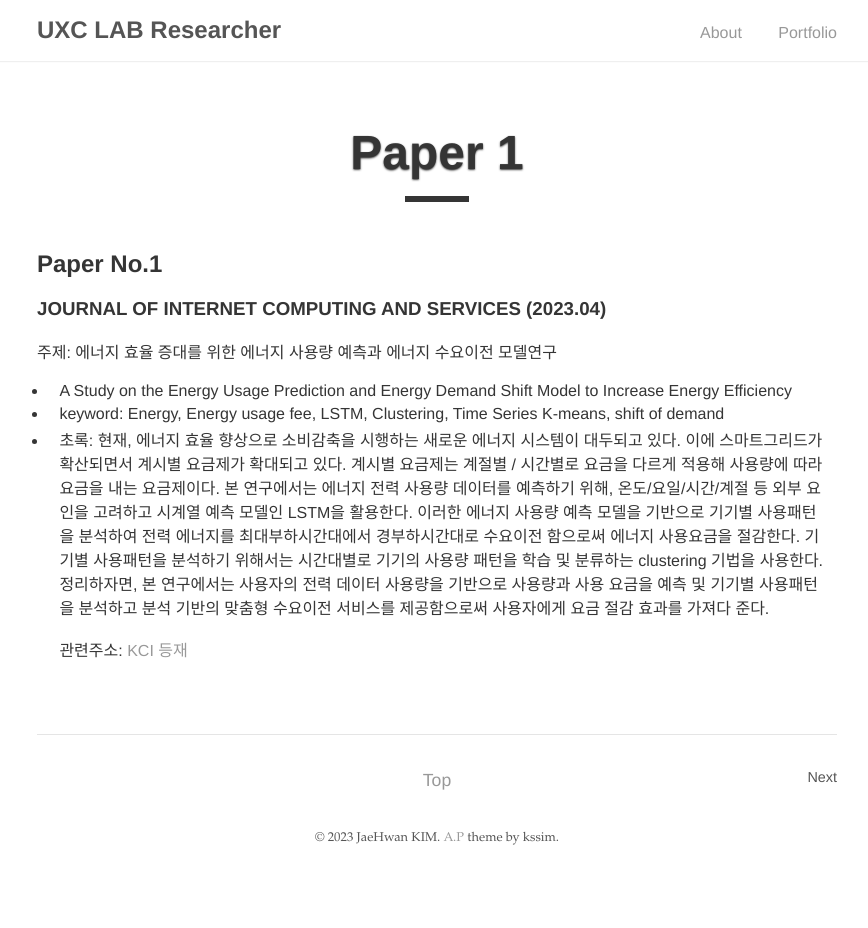
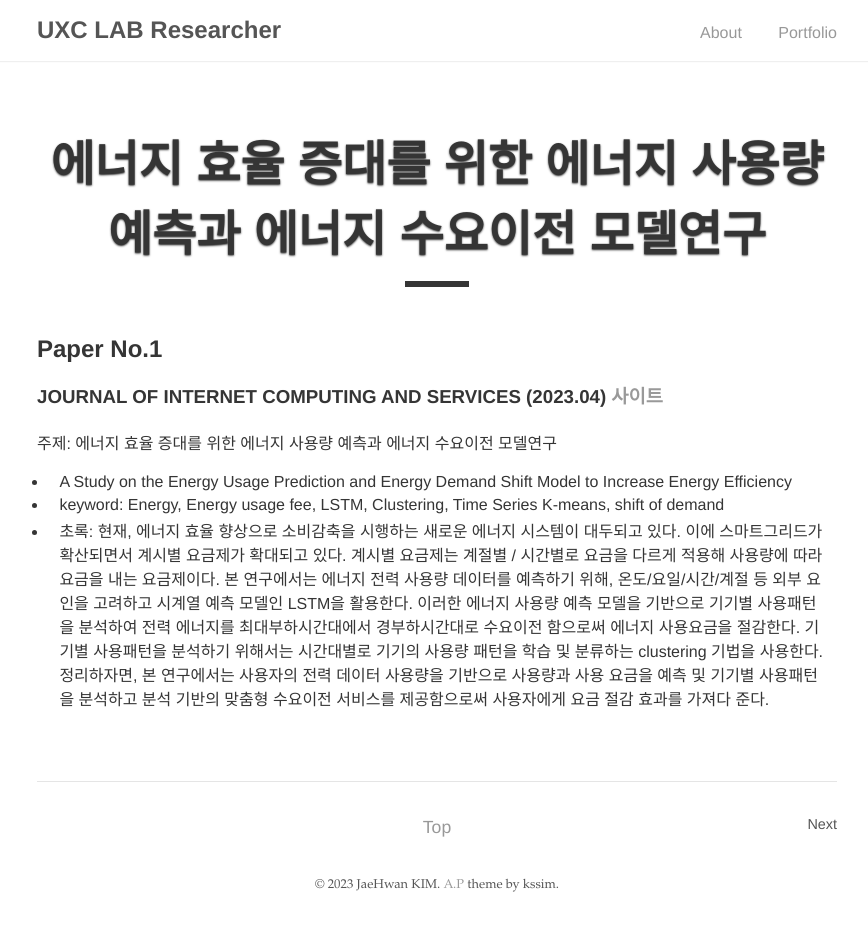
Before and after one commit to kjhwan98/kjhwan98.github.io, a Jekyll site: the page built from _posts/2023-04-01-Paper.md, in a window 1280 px wide. Shown: the whole page, without its empty margins (203-1071 px from the left). Built offline with Jekyll 4.4.1, drawn with Linux system fonts in a browser that asks for light colours; before the commit the page ends 900 px from its top, so only the background shows below that.

Commit message:
Update 2023-04-01-Paper.md

```diff
--- a/_posts/2023-04-01-Paper.md
+++ b/_posts/2023-04-01-Paper.md
@@ -1,16 +1,15 @@
 ---
 layout: post
-title:  "Paper 1"
-info: "논문 게재"
+title: "에너지 효율 증대를 위한 에너지 사용량 예측과 에너지 수요이전 모델연구"
+info: "KCI 등재"
 tech: "python"
 type: G
 ---
 
 ## Paper No.1
-### JOURNAL OF INTERNET COMPUTING AND SERVICES (2023.04)
+### JOURNAL OF INTERNET COMPUTING AND SERVICES (2023.04) [사이트](https://www.kci.go.kr/kciportal/ci/sereArticleSearch/ciSereArtiView.kci?sereArticleSearchBean.artiId=ART002956737)
 주제: 에너지 효율 증대를 위한 에너지 사용량 예측과 에너지 수요이전 모델연구 <br/>
 - A Study on the Energy Usage Prediction and Energy Demand Shift Model to Increase Energy Efficiency <br/>
 - keyword: Energy, Energy usage fee, LSTM, Clustering, Time Series K-means, shift of demand
 - 초록: 현재, 에너지 효율 향상으로 소비감축을 시행하는 새로운 에너지 시스템이 대두되고 있다. 이에 스마트그리드가 확산되면서 계시별 요금제가 확대되고 있다. 계시별 요금제는 계절별 / 시간별로 요금을 다르게 적용해 사용량에 따라 요금을 내는 요금제이다. 본 연구에서는 에너지 전력 사용량 데이터를 예측하기 위해, 온도/요일/시간/계절 등 외부 요인을 고려하고 시계열 예측 모델인 LSTM을 활용한다. 이러한 에너지 사용량 예측 모델을 기반으로 기기별 사용패턴을 분석하여 전력 에너지를 최대부하시간대에서 경부하시간대로 수요이전 함으로써 에너지 사용요금을 절감한다. 기기별 사용패턴을 분석하기 위해서는 시간대별로 기기의 사용량 패턴을 학습 및 분류하는 clustering 기법을 사용한다. 정리하자면, 본 연구에서는 사용자의 전력 데이터 사용량을 기반으로 사용량과 사용 요금을 예측 및 기기별 사용패턴을 분석하고 분석 기반의 맞춤형 수요이전 서비스를 제공함으로써 사용자에게 요금 절감 효과를 가져다 준다.
 <br/>
-<br/> 관련주소: [KCI 등재](https://www.kci.go.kr/kciportal/ci/sereArticleSearch/ciSereArtiView.kci?sereArticleSearchBean.artiId=ART002956737)
```
